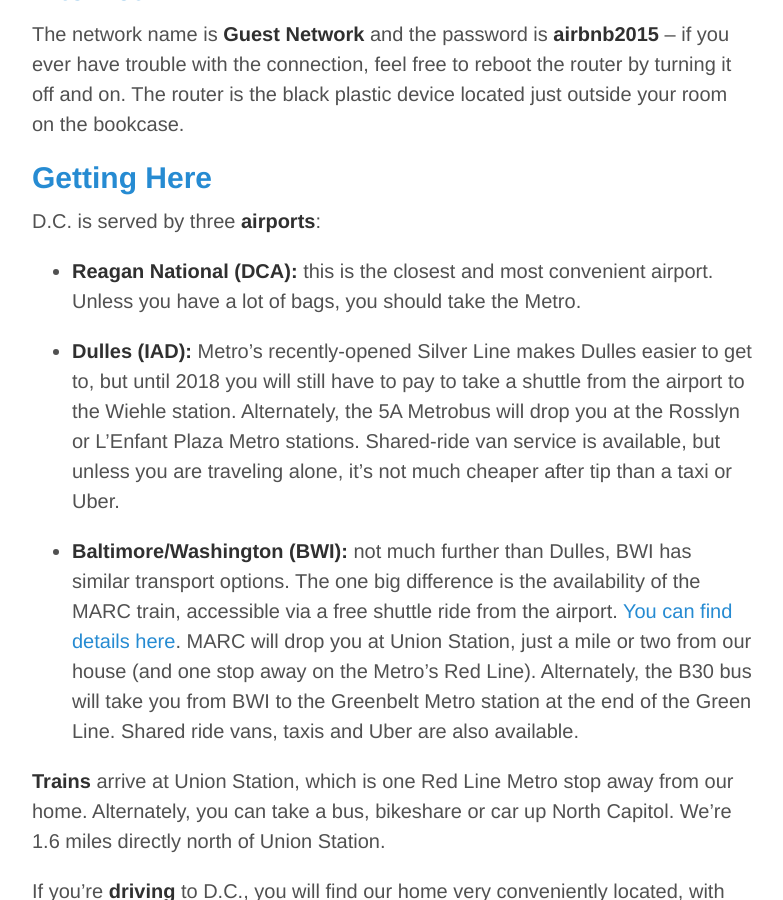
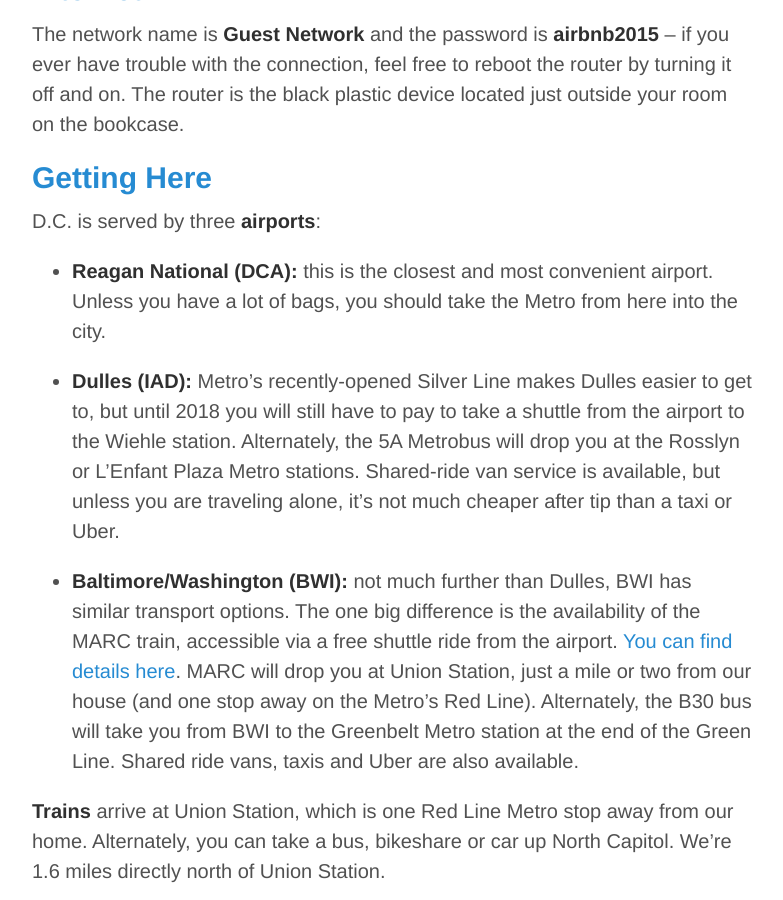
Before and after one commit to sbma44/sbma44.github.io, a Jekyll site: the page built from airbnb/index.md, in a window 1280 px wide and 900 px high, scrolled down 908 px. Shown: the whole window, without its empty margins (248-1031 px from the left). Built offline with Jekyll 4.4.1, drawn with Linux system fonts in a browser that asks for light colours.

Commit message:
clarify DCA transit

```diff
--- a/airbnb/index.md
+++ b/airbnb/index.md
@@ -28,7 +28,7 @@
 
 D.C. is served by three **airports**:
 
-- **Reagan National (DCA):** this is the closest and most convenient airport. Unless you have a lot of bags, you should take the Metro.
+- **Reagan National (DCA):** this is the closest and most convenient airport. Unless you have a lot of bags, you should take the Metro from here into the city.
 
 - **Dulles (IAD):** Metro's recently-opened Silver Line makes Dulles easier to get to, but until 2018 you will still have to pay to take a shuttle from the airport to the Wiehle station. Alternately, the 5A Metrobus will drop you at the Rosslyn or L'Enfant Plaza Metro stations. Shared-ride van service is available, but unless you are traveling alone, it's not much cheaper after tip than a taxi or Uber.
 
```
